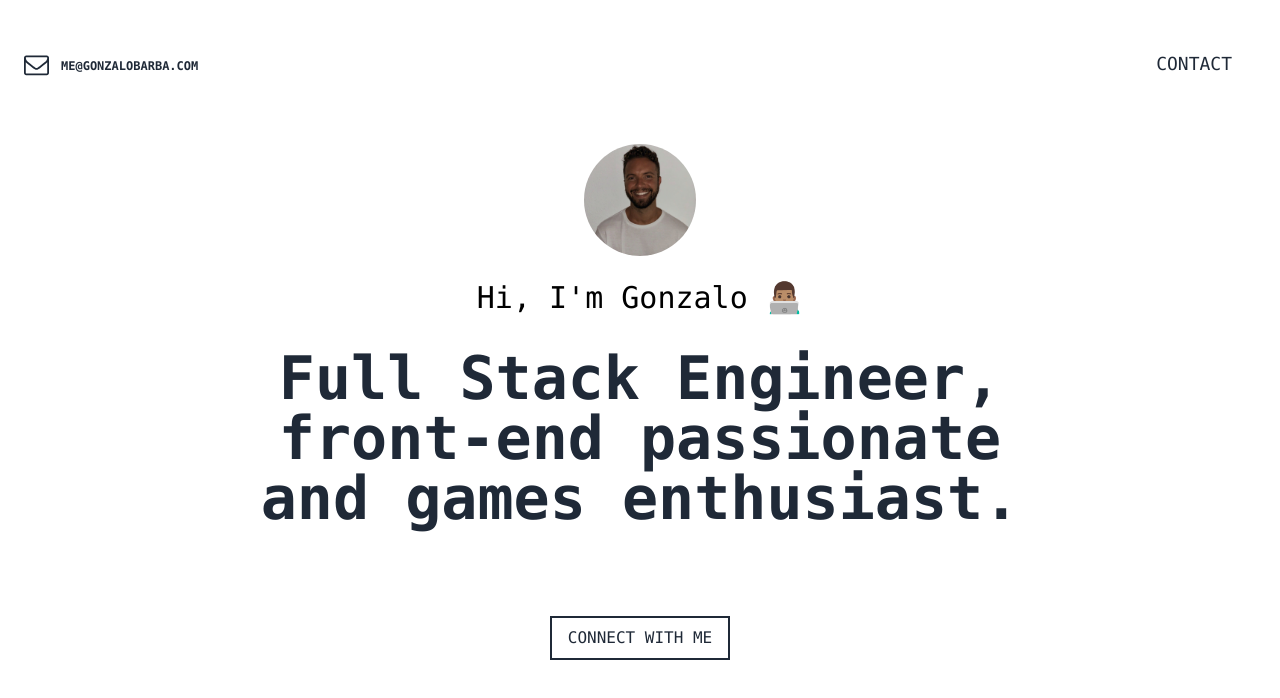
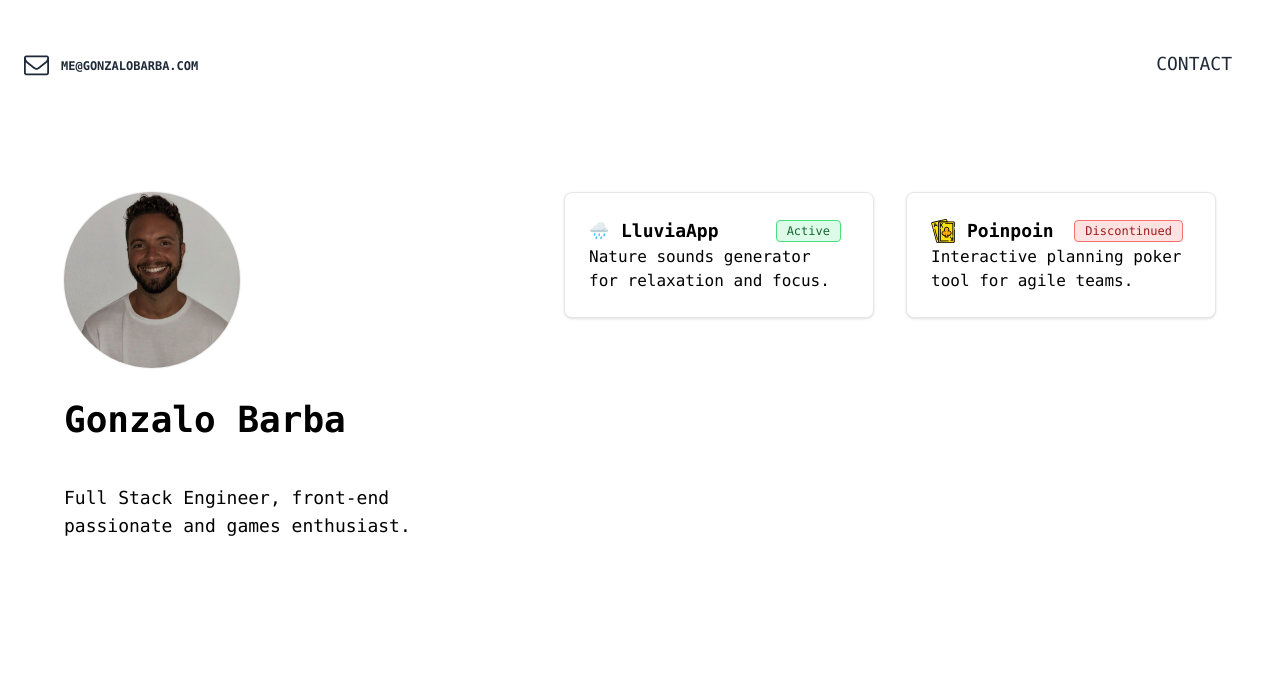
Before and after one commit to gon250/gonzalobarba.me, a Next.js app: page / in a window 1280 px wide. Shown: the top 698 px of the page. Built offline with nearby package versions, Linux system fonts and the light colour scheme.

Commit message:
Add projects

```diff
--- a/pages/index.tsx
+++ b/pages/index.tsx
@@ -2,6 +2,8 @@ import Head from "next/head";
 import Image from "next/image";
 
 import profilePic from "../public/me.jpg";
+
+import PlaningPokerLogo from "../public/poker-logo.svg";
 
 export default function Home() {
   return (
@@ -53,6 +55,98 @@ export default function Home() {
             </div>
           </div>
         </header>
+
+
+        <div className="min-h-screen flex flex-col lg:flex-row max-lg:pb-16 max-w-[1800px] mx-auto">
+          {/*Profile details*/}
+          <section className="shrink-0 space-y-4 lg:space-y-8 lg:w-[350px] xl:w-[500px] p-6 lg:p-16 lg:pr-0 xl:pr-16">
+            <div className="flex gap-4 lg:gap-8 lg:flex-col justify-start items-start"><span
+              className="relative shrink-0">
+              <Image alt="arvid profile picture" width="176" height="176" decoding="async"
+                     data-nimg="1"
+                     className="w-20 h-20 lg:w-44 lg:h-44 rounded-full object-cover"
+                     src={profilePic} />
+              <div className="absolute inset-0 rounded-full shadow-[0_0_0px_1px_rgba(0,0,0,0.06)]"></div></span>
+              <div className="flex-1">
+                <h1 className="font-bold lg:font-extrabold text-xl lg:text-4xl mb-1 lg:mb-3">
+                  Gonzalo Barba
+                </h1>
+              </div>
+              <button className="btn btn-square btn-primary btn-sm lg:hidden" aria-label="Share this Indie Page">
+                <svg xmlns="http://www.w3.org/2000/svg" fill="none" viewBox="0 0 24 24" stroke-width="1.5"
+                     stroke="currentColor" className="w-5 h-5">
+                  <path stroke-linecap="round" stroke-linejoin="round"
+                        d="M9 8.25H7.5a2.25 2.25 0 00-2.25 2.25v9a2.25 2.25 0 002.25 2.25h9a2.25 2.25 0 002.25-2.25v-9a2.25 2.25 0 00-2.25-2.25H15m0-3l-3-3m0 0l-3 3m3-3V15"></path>
+                </svg>
+              </button>
+            </div>
+            <div className="reactMarkDown lg:text-lg leading-relaxed -space-y-4">
+              <p>
+                Full Stack Engineer, front-end passionate and games enthusiast.
+              </p>
+            </div>
+            <div className="hidden lg:block"></div>
+          </section>
+          {/*Side projects details*/}
+          <section className="lg:h-screen lg:overflow-scroll noscrollbar w-full max-w-[1100px]">
+            <div className="divider px-6 my-0 lg:hidden "></div>
+            <ul className="max-lg:space-y-4 p-6 lg:p-16 lg:grid lg:grid-cols-2 lg:gap-8">
+              <li className="card duration-200 h-min col-span-1">
+                <a
+                  className="cursor-pointer block max-w-sm p-6 bg-white border border-gray-200 rounded-lg shadow hover:bg-gray-100 dark:bg-gray-800 dark:border-gray-700 dark:hover:bg-gray-700"
+                  href="https://lluvia-app.vercel.app/"
+                  target="_blank" rel="noreferrer"
+                >
+                  <div className="flex items-center gap-y-1 gap-x-2 lg:gap-x-3 flex-wrap">
+                    <span>
+                      🌧️
+                    </span>
+                    <p className="mr-auto font-bold lg:text-lg">LluviaApp</p>
+                    <div className="flex gap-2">
+                      <span
+                        className="bg-green-100 text-green-800 text-xs font-medium me-2 px-2.5 py-0.5 rounded border border-green-400">
+                        Active
+                      </span>
+                    </div>
+                  </div>
+                  <p className="text-base-content/80 text-sm lg:text-base">
+                    Nature sounds generator for relaxation and focus.
+                  </p>
+                </a>
+              </li>
+              <li className="card duration-200 h-min col-span-1">
+                <a
+                  className="cursor-pointer block max-w-sm p-6 bg-white border border-gray-200 rounded-lg shadow hover:bg-gray-100 dark:bg-gray-800 dark:border-gray-700 dark:hover:bg-gray-700"
+                  href="https://www.poinpoin.io/"
+                  target="_blank" rel="noreferrer"
+                >
+                  <div className="flex items-center gap-y-1 gap-x-2 lg:gap-x-3 flex-wrap">
+                    <Image alt="PermanentLink Logo"
+                           width={20}
+                           height={20}
+                           className="w-5 h-5 lg:w-6 lg:h-6 w-5 h-5 lg:w-6 lg:h-6"
+                           src={PlaningPokerLogo} />
+                    <p className="mr-auto font-bold lg:text-lg">Poinpoin</p>
+                    <div className="flex gap-2">
+                      <span
+                        className="bg-red-100 text-red-800 text-xs font-medium me-2 px-2.5 py-0.5 rounded border border-red-400">
+                        Discontinued
+                      </span>
+                    </div>
+                  </div>
+                  <p className="text-base-content/80 text-sm lg:text-base">
+                    Interactive planning poker tool for agile teams.
+                  </p>
+                </a>
+              </li>
+            </ul>
+          </section>
+        </div>
+
+        {/*Tailwind divider*/}
+        <div className="relative z-10 bg-purple-500 flex items-center justify-center w-full h-12"></div>
+
+
         <div className="relative z-20 flex items-center">
           <div className="container relative flex flex-col items-center justify-between px-6 py-4 mx-auto">
             <div className="flex flex-col">
```
Also changed, not shown: public/poker-logo.svg (added).
